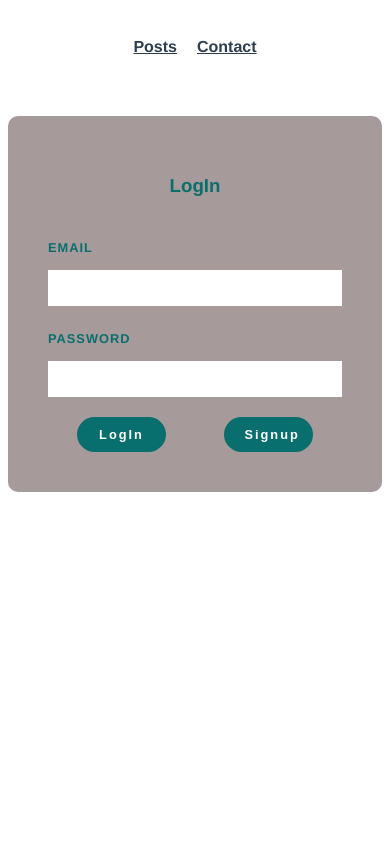
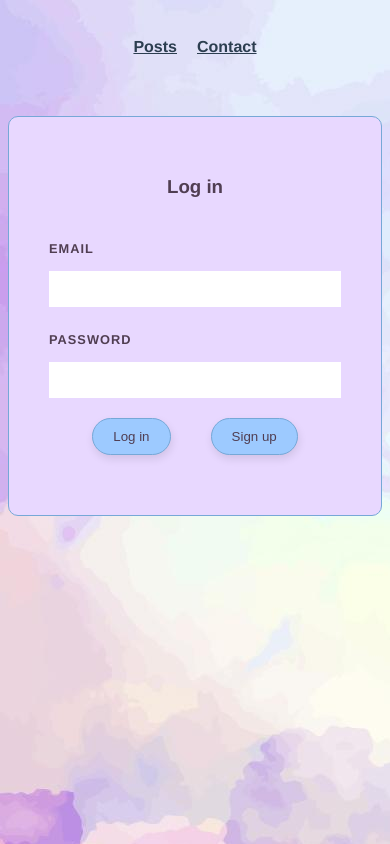
Before and after one commit to pirjo2/BE-WAD-HW4, a Vue app: page /api/login in a window 390 px wide. Built offline with nearby package versions, Linux system fonts and the light colour scheme.

Commit message:
Added some visual changes.

```diff
--- a/src/App.vue
+++ b/src/App.vue
@@ -28,7 +28,7 @@ export default {
         console.log('jwt removed');
         //console.log('jwt removed:' + auth.authenticated());
         this.$router.push("/login");
-        //location.assign("/");
+        //location.assign("/api/login");
       })
       .catch((e) => {
         console.log(e);
@@ -47,7 +47,9 @@ export default {
   text-align: center;
   color: #2c3e50;
 }
-
+body {
+  background-image: url('./assets/back.jpg');
+}
 nav {
   padding: 30px;
 }
@@ -59,21 +61,23 @@ nav a {
 }
 
 nav a.router-link-exact-active {
-  color: #42b983;
+  color: #9dcaff;
 }
-button{
-  margin-top: 30px;
-  margin-left: 10px;
-  margin-right: 10px;
-  border-radius: 36px;
-  background: #FEE996;
-  border:0;
-  font-weight: 700;
-  font-size: 0.8em;
-  display: block;
-  padding: 10px 16px;
-  letter-spacing: 2px;
+button {
+  background: #9dcaff;
+  border: 1px solid #76a8d7; /* Add a border for a subtle 3D effect */
+  box-shadow: 0px 4px 8px rgba(0, 0, 0, 0.1); /* Add a subtle box shadow */
+  padding: 10px 20px;
+  margin: 20px;
+  color: #503e52;
+  border-radius: 20px;
+  transition: transform 0.2s ease-in-out; /* Add a smooth transition on hover */
 }
+
+button:hover {
+  transform: scale(1.05); /* Add a slight scale effect on hover */
+}
+
 .container {
   display: flex;
   justify-content: center;
--- a/src/views/APost.vue
+++ b/src/views/APost.vue
@@ -77,17 +77,19 @@ export default {
 #form {
   max-width: 420px;
   margin: 30px auto;
-  background: rgb(167, 154, 154);
+  background: #e8d8ff;
   text-align: left;
   padding: 40px;
   border-radius: 10px;
+  border: 1px solid #76a8d7; /* Add a border for a subtle 3D effect */
+
 }
 h3 {
   text-align: center;
-  color: rgb(8, 110, 110);
+  color: #503E52;
 }
 label {
-  color: rgb(8, 110, 110);
+  color: #503E52;
   display: inline-block;
   margin: 25px 0 15px;
   font-size: 0.8em;
@@ -102,16 +104,24 @@ input {
   box-sizing: border-box;
   border: none;
   border-bottom: 1px solid white;
-  color: blue;
+  color: #503E52;
 }
 button {
-  background: rgb(8, 110, 110);
-  border: 0;
+  background: #9dcaff;
+  border: 1px solid #76a8d7; /* Add a border for a subtle 3D effect */
+  box-shadow: 0px 4px 8px rgba(0, 0, 0, 0.1); /* Add a subtle box shadow */
   padding: 10px 20px;
   margin-top: 20px;
-  color: white;
+  color: #503e52;
   border-radius: 20px;
+  transition: transform 0.2s ease-in-out; /* Add a smooth transition on hover */
 }
+
+button:hover {
+  transform: scale(1.05); /* Add a slight scale effect on hover */
+}
+
+
 .container {
   display: flex;
   justify-content: center;
--- a/src/views/AddPost.vue
+++ b/src/views/AddPost.vue
@@ -56,17 +56,19 @@ export default {
 .form {
   max-width: 420px;
   margin: 30px auto;
-  background: rgb(167, 154, 154);
+  background: #e8d8ff;
   text-align: left;
   padding: 40px;
   border-radius: 10px;
+  border: 1px solid #76a8d7;
+
 }
 h3 {
   text-align: center;
-  color: rgb(8, 110, 110);
+  color: #503E52;
 }
 label {
-  color: rgb(8, 110, 110);
+  color: #503E52;
   display: inline-block;
   margin: 25px 0 15px;
   font-size: 0.8em;
@@ -81,14 +83,14 @@ input {
   box-sizing: border-box;
   border: none;
   border-bottom: 1px solid white;
-  color: blue;
+  color: #503E52;
 }
-button {
-  background: rgb(8, 110, 110);
-  border: 0;
+.addPost {
+  background: #9dcaff;
+  border: 1px solid #76a8d7; /* Add a border for a subtle 3D effect */
+  color: #503E52;
   padding: 10px 20px;
-  margin-top: 20px;
-  color: white;
+  margin: 20px 20px 20px 20px;
   border-radius: 20px;
   align-items: center;
   text-align: center;
--- a/src/views/AllPosts.vue
+++ b/src/views/AllPosts.vue
@@ -93,20 +93,26 @@ a:hover {
   text-decoration: underline;
 }
 .item {
-  background: rgb(189, 212, 199);
-  margin-bottom: 5px;
-  padding: 3px 5px;
-  border-radius: 10px;
+  background-color:#e8d8ff;
+      border-radius: 0.2em;
+      padding: 8px 20px;
+      margin-left: 10em;
+      margin-right: 10em;
+      margin-top: 2em;
+      margin-bottom: 2em;
+      box-shadow: none;
+      display: flex;
+      flex-direction: column;
+      text-align: left;
 }
-#post-list {
-  background: #6e8b97;
-  box-shadow: 1px 2px 3px rgba(0, 0, 0, 0.2);
-  margin-bottom: 30px;
-  padding: 10px 20px;
-  margin: auto;
-  width: 50%;
-  border-radius: 20px;
+
+.item-content {
+    font-size: 1.0em;
+    margin-left: auto;
+    margin-right: auto;
+    width: 100%;
 }
+
 #post-list ul {
   padding: 0;
 }
@@ -117,4 +123,12 @@ a:hover {
   padding: 20px;
   background: rgba(255, 255, 255, 0.7);
 }
+@media (max-width: 800px) {
+        .item {
+            margin: 1em;
+        }
+        .allPosts {
+            margin: 1em;
+        }
+        }
 </style>
--- a/src/views/LogIn.vue
+++ b/src/views/LogIn.vue
@@ -1,13 +1,13 @@
 <template>
   <div class="form">
-    <h3>LogIn</h3>
+    <h3>Log in</h3>
     <label for="email">Email</label>
     <input type="email" name="email"  required v-model="email">
     <label for="password">Password</label>
     <input type="password" name="password" required v-model="password">
     <div class="container">
-      <button @click="LogIn"  class="center">LogIn</button>
-      <button @click='this.$router.push("/api/signup")' class="center">Signup</button>
+      <button @click="LogIn"  class="center">Log in</button>
+      <button @click='this.$router.push("/api/signup")' class="center">Sign up</button>
     </div>
   </div>
 </template>
@@ -53,17 +53,30 @@ LogIn() {
 .form {
   max-width: 420px;
   margin: 30px auto;
-  background: rgb(167, 154, 154);
+  background: #e8d8ff;
   text-align: left;
   padding: 40px;
   border-radius: 10px;
+  border: 1px solid #76a8d7; /* Add a border for a subtle 3D effect */
+
+
+}
+button {
+  background: #9dcaff;
+  border: 1px solid #76a8d7; /* Add a border for a subtle 3D effect */
+  box-shadow: 1px 4px 8px rgba(0, 0, 0, 0.1); /* Add a subtle box shadow */
+  padding: 10px 20px;
+  margin-top: 20px;
+  color: #503e52;
+  border-radius: 20px;
+  transition: transform 0.2s ease-in-out; /* Add a smooth transition on hover */
 }
 h3 {
   text-align: center;
-  color: rgb(8, 110, 110);
+  color: #503E52;
 }
 label {
-  color: rgb(8, 110, 110);
+  color: #503E52;
   display: inline-block;
   margin: 25px 0 15px;
   font-size: 0.8em;
@@ -78,27 +91,13 @@ input {
   box-sizing: border-box;
   border: none;
   border-bottom: 1px solid white;
-  color: blue;
+  color: #503E52;
 }
-button {
-  background: rgb(8, 110, 110);
-  border: 0;
-  padding: 10px 20px;
-  margin: 20px 20px 20px 20px;
-  color: white;
-  border-radius: 20px;
-  align-items: center;
-  text-align: center;
-}
-.center {
-  margin: auto;
-  border: 0;
-  padding: 10px 20px;
-  margin-top: 20px;
-  width: 30%;
-}
+
+
 .container {
   display: flex;
   justify-content: center;
+
 }
 </style>
--- a/src/views/SignUp.vue
+++ b/src/views/SignUp.vue
@@ -1,12 +1,12 @@
 <template>
   <div class="form">
-    <h3>SignUp</h3>
+    <h3>Sign up</h3>
     <label for="email">Email</label>
     <input type="email" name="email"  required v-model="email">
     <label for="password">Password</label>
     <input type="password" name="password" required v-model="password">
     <div v-if="errMsg">{{errMsg}} </div>
-    <button @click="SignUp" class="SignUp">SignUp</button>
+    <button @click="SignUp" class="SignUp">Sign up</button>
   </div>
 </template>
 
@@ -66,17 +66,19 @@ SignUp() {
 .form {
   max-width: 420px;
   margin: 30px auto;
-  background: rgb(167, 154, 154);
+  background: #e8d8ff;
   text-align: left;
   padding: 40px;
   border-radius: 10px;
+  border: 1px solid #76a8d7; /* Add a border for a subtle 3D effect */
+
 }
 h3 {
   text-align: center;
-  color: rgb(8, 110, 110);
+  color: #503E52;
 }
 label {
-  color: rgb(8, 110, 110);
+  color: #503E52;
   display: inline-block;
   margin: 25px 0 15px;
   font-size: 0.8em;
@@ -91,17 +93,17 @@ input {
   box-sizing: border-box;
   border: none;
   border-bottom: 1px solid white;
-  color: blue;
+  color: #503E52;
 }
 button {
-  background: rgb(8, 110, 110);
-  border: 0;
+  background: #9dcaff;
+  border: 1px solid #76a8d7; /* Add a border for a subtle 3D effect */
+  box-shadow: 0px 4px 8px rgba(0, 0, 0, 0.1); /* Add a subtle box shadow */
   padding: 10px 20px;
   margin-top: 20px;
-  color: white;
+  color: #503e52;
   border-radius: 20px;
-  align-items: center;
-  text-align: center;
+  transition: transform 0.2s ease-in-out; /* Add a smooth transition on hover */
 }
 div {
   padding: 10px 20px;
```
Also changed, not shown: src/assets/back.jpg (added), 1 other file (tests, documents, lock files or other folders).
